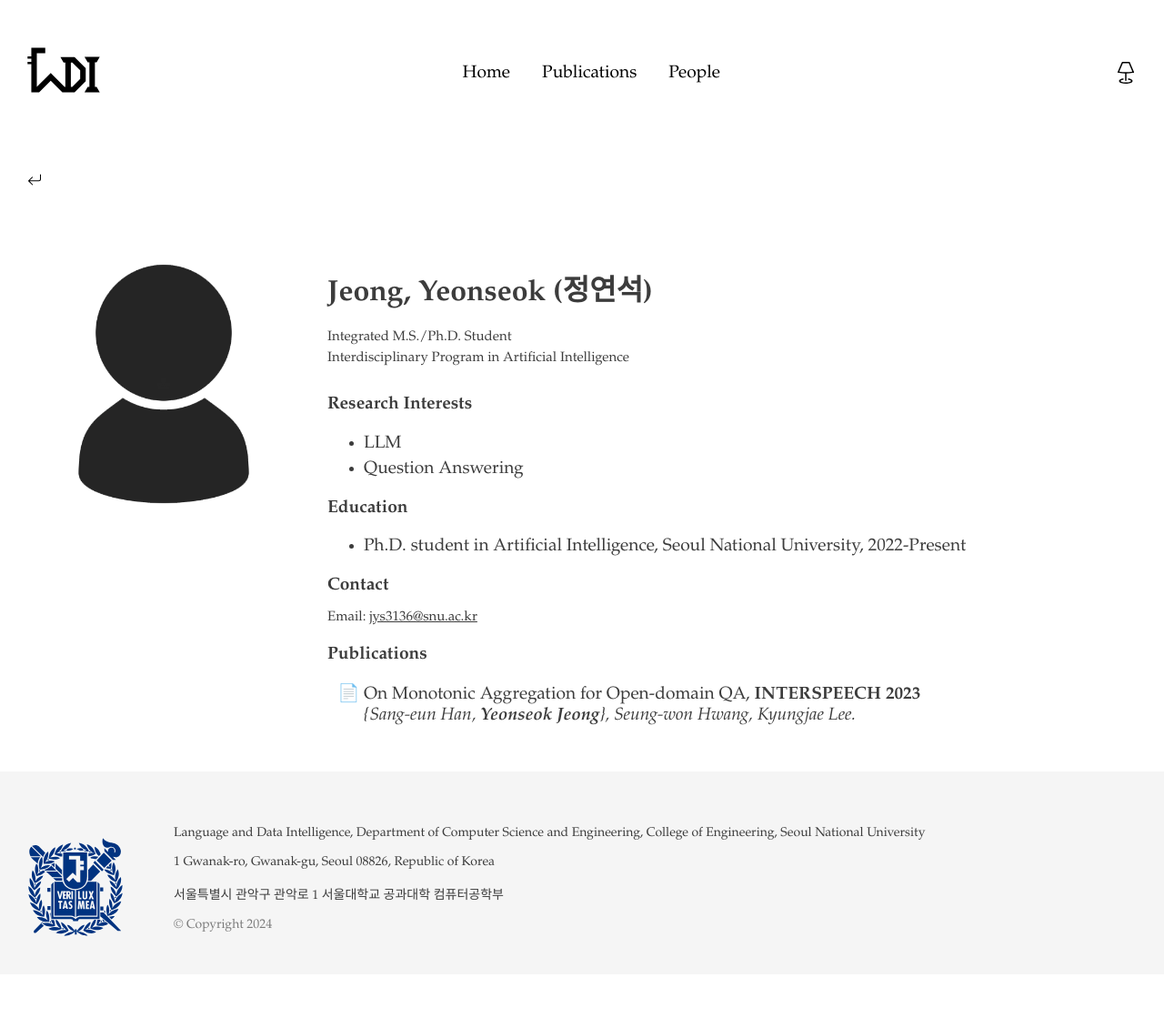
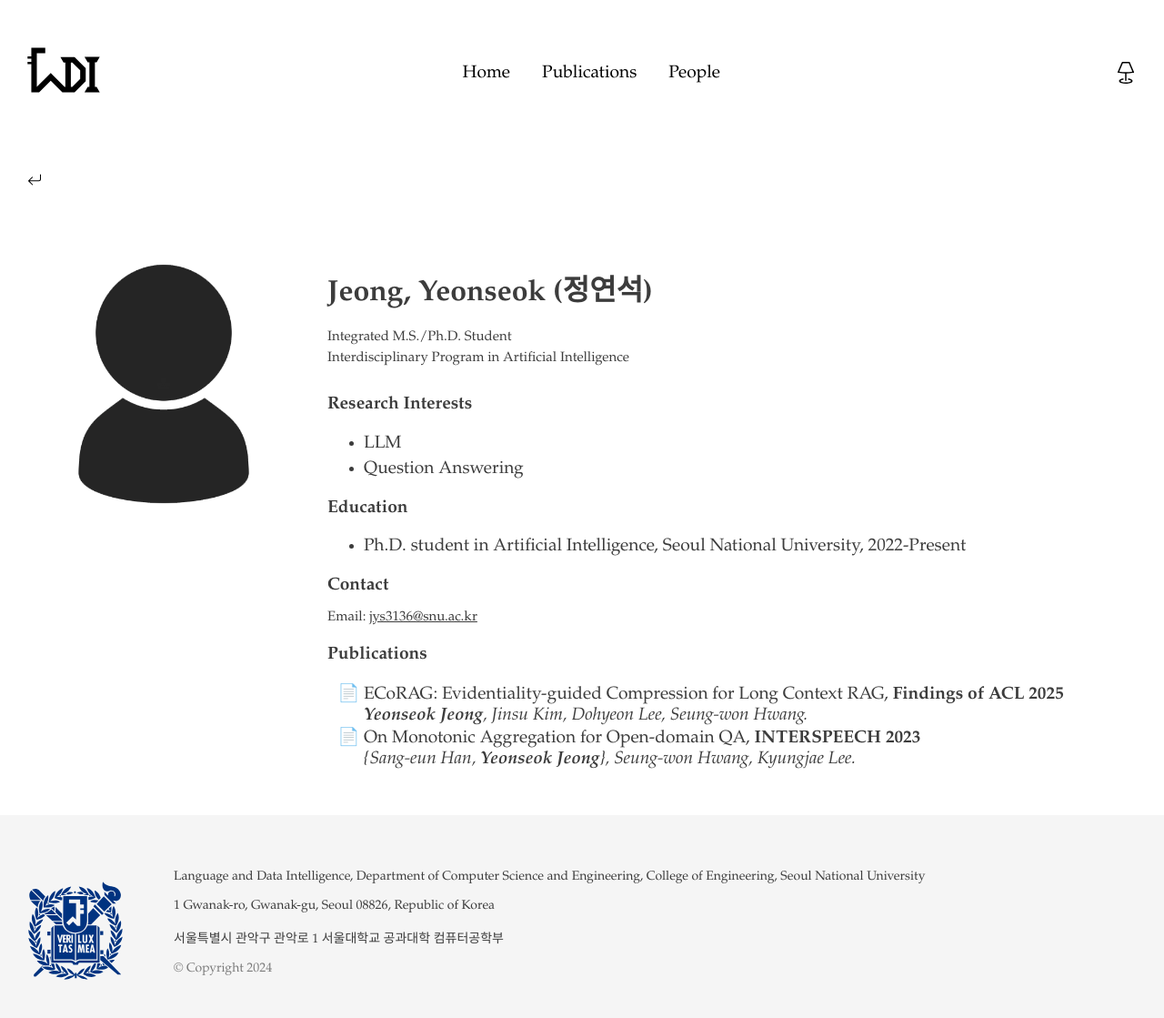
Before and after one commit to ldilab/ldilab.github.io, a Jekyll site: the page built from _people/jeongys.md, in a window 1280 px wide. Shown: the whole page at 91% size. Built offline with Jekyll 4.4.1, drawn with Linux system fonts in a browser that asks for light colours; before the commit the page ends 1071 px from its top, so only the background shows below that.

Commit message:
Update publications.yml

```diff
--- a/_data/publications.yml
+++ b/_data/publications.yml
@@ -10,7 +10,7 @@
     authors: 'Author1, Author2, Author3'
     venue: ACL 2025
   - title: 'ECoRAG: Evidentiality-guided Compression for Long Context RAG'
-    authors: 'Author1, Author2, Author3'
+    authors: 'Yeonseok Jeong, Jinsu Kim, Dohyeon Lee, Seung-won Hwang'
     venue: Findings of ACL 2025
   - title: 'Tree-of-Prompts: Abstracting Control-Flow for Prompt Optimization'
     authors: 'Author1, Author2, Author3'
```
